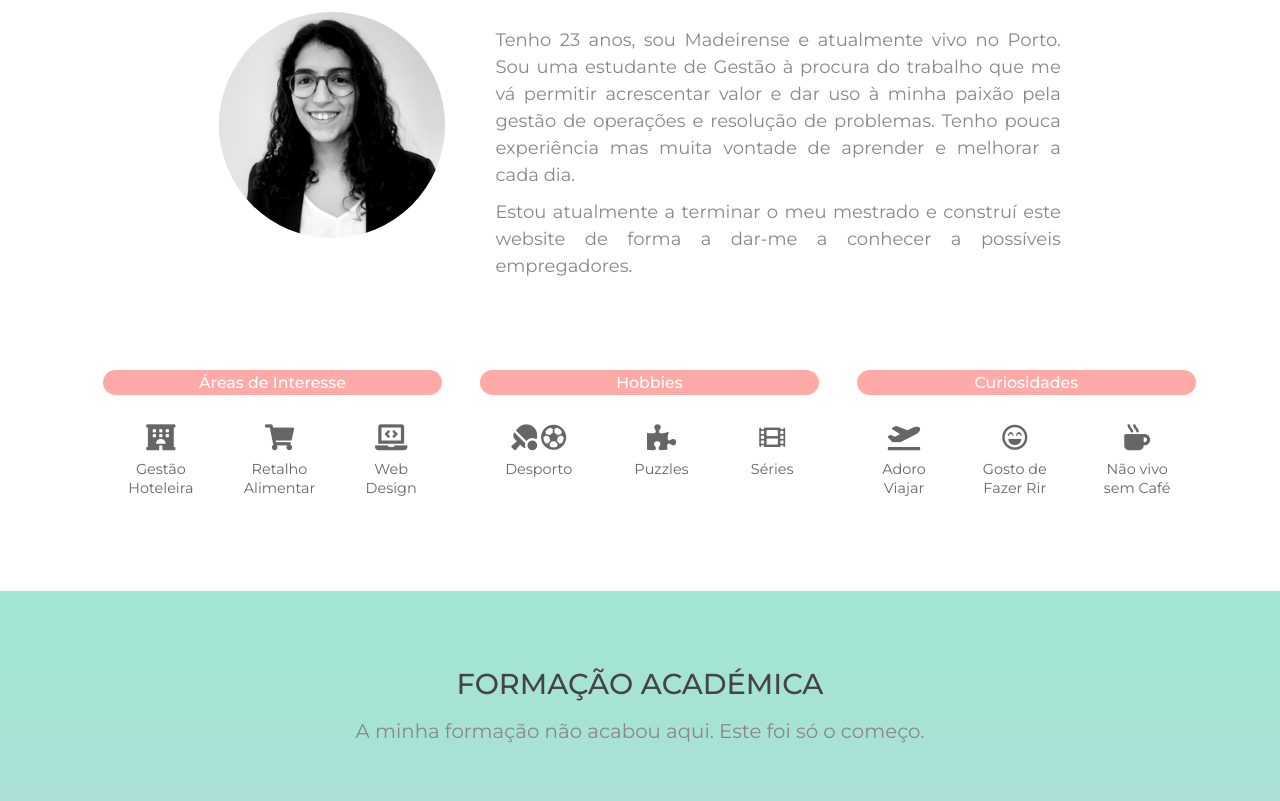
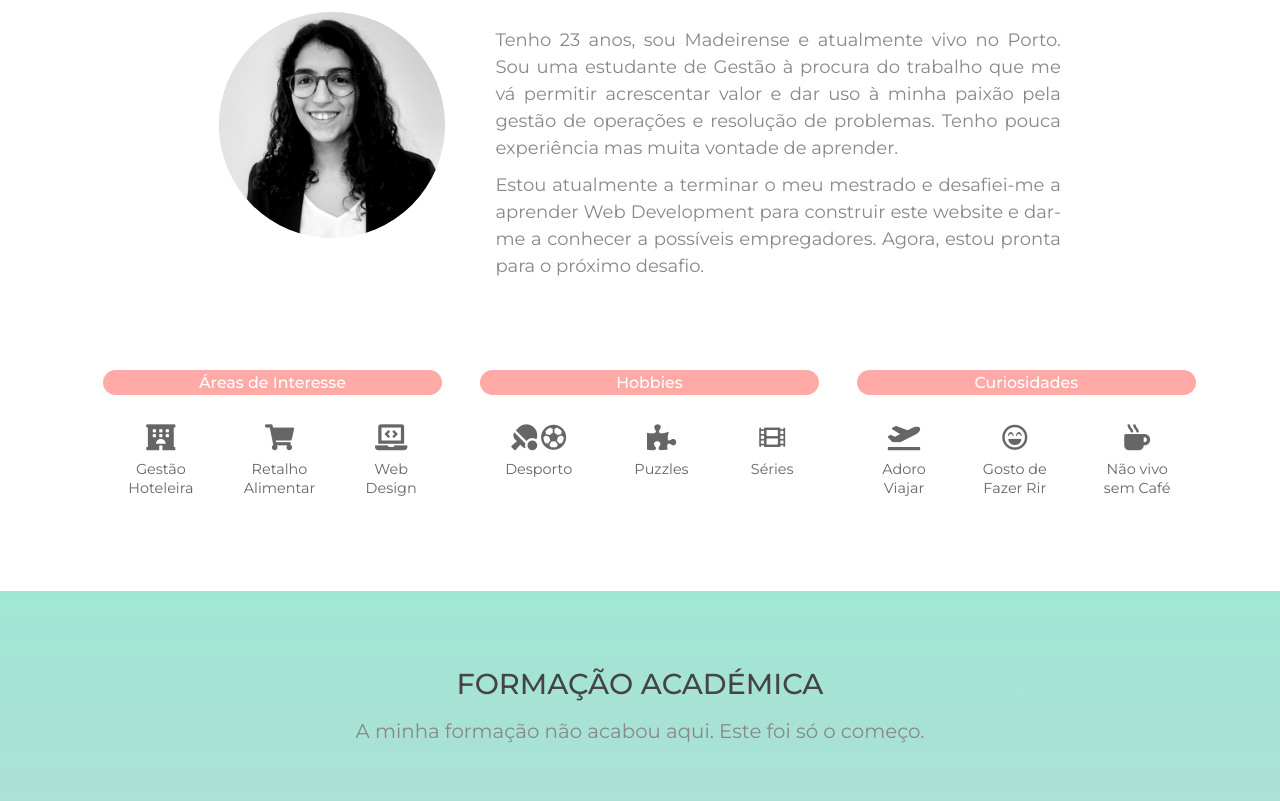
Before and after one commit to JoanaM98/JoanaM98-github.io, a plain HTML site: page index.html in a window 1280 px wide. Shown: the part 917-1718 px from the top of the page. Drawn offline with nearby package versions, Linux system fonts and the light colour scheme.

Commit message:
Update index.html

```diff
--- a/index.html
+++ b/index.html
@@ -54,8 +54,8 @@
         <img class="joana-img" src="images/joana.jpg" alt="joana">
         <div class="text-box">
           <h2>Joana Martins</h2>
-          <p> Tenho 23 anos, sou Madeirense e atualmente vivo no Porto. Sou uma estudante de Gestão à procura do trabalho que me vá permitir acrescentar valor e dar uso à minha paixão pela gestão de operações e resolução de problemas. Tenho pouca experiência mas muita vontade de aprender e melhorar a cada dia.</p>
-          <p>Estou atualmente a terminar o meu mestrado e construí este website de forma a dar-me a conhecer a possíveis empregadores.</p>
+          <p> Tenho 23 anos, sou Madeirense e atualmente vivo no Porto. Sou uma estudante de Gestão à procura do trabalho que me vá permitir acrescentar valor e dar uso à minha paixão pela gestão de operações e resolução de problemas. Tenho pouca experiência mas muita vontade de aprender.</p>
+          <p>Estou atualmente a terminar o meu mestrado e desafiei-me a aprender Web Development para construir este website e dar-me a conhecer a possíveis empregadores. Agora, estou pronta para o próximo desafio.</p>
         </div>
       </div>
     </div>
```
